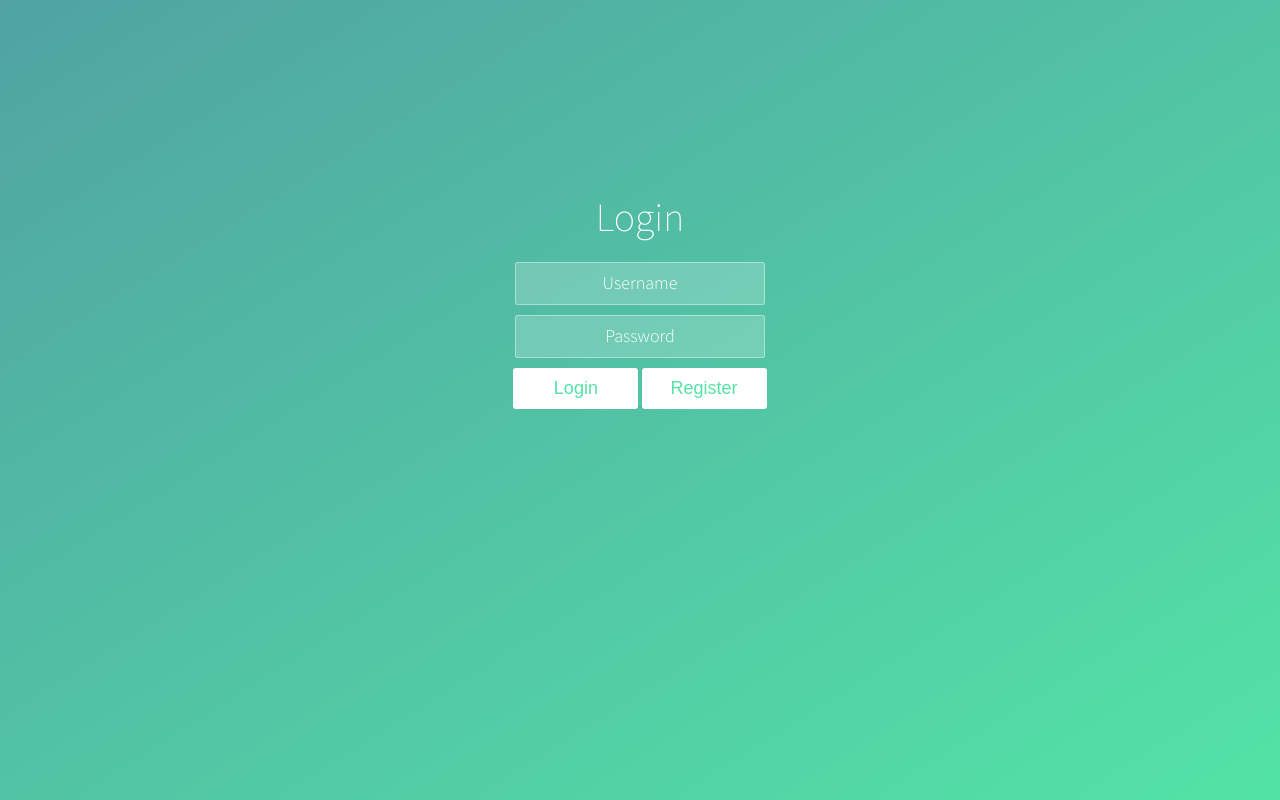
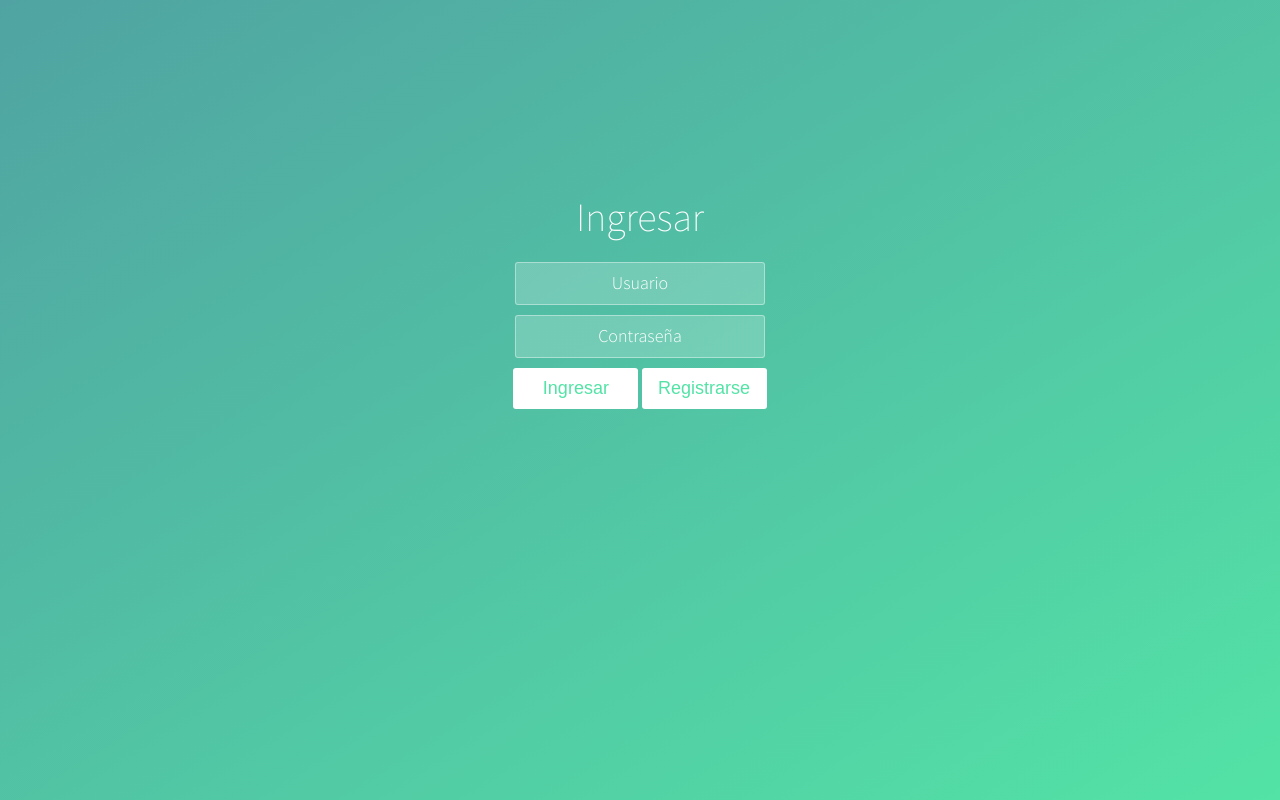
Before and after one commit to Fasctrox/LumenCap, a Django app: page / in a window 1280 px wide. Run offline with Django 3.2, Linux system fonts and the light colour scheme.

Commit message:
second commit

```diff
--- a/blog/settings.py
+++ b/blog/settings.py
@@ -43,10 +43,10 @@ INSTALLED_APPS = [
 ]
 
 MIDDLEWARE_CLASSES = [
+    'django.middleware.csrf.CsrfViewMiddleware',
     'django.middleware.security.SecurityMiddleware',
     'django.contrib.sessions.middleware.SessionMiddleware',
     'django.middleware.common.CommonMiddleware',
-    'django.middleware.csrf.CsrfViewMiddleware',
     'django.contrib.auth.middleware.AuthenticationMiddleware',
     'django.contrib.auth.middleware.SessionAuthenticationMiddleware',
     'django.contrib.messages.middleware.MessageMiddleware',
--- a/login/views.py
+++ b/login/views.py
@@ -1,7 +1,6 @@
 from django.shortcuts import render
 
 # Create your views here.
-#views.py
 from login.forms import *
 from django.contrib.auth.decorators import login_required
 from django.contrib.auth import logout
--- a/templates/base.html
+++ b/templates/base.html
@@ -1,4 +1,3 @@
-<!-- base.html -->
 <!DOCTYPE html PUBLIC "-//W3C//DTD XHTML 1.0 Transitional//EN" "http://www.w3.org/TR/xhtml1/DTD/xhtml1-transitional.dtd">
 {% load staticfiles %}
 <html>
--- a/templates/home.html
+++ b/templates/home.html
@@ -1,5 +1,3 @@
-<!-- home.html -->
-
 {% extends "base.html" %}
 {% load staticfiles %}
 {% block title %}Welcome to Django{% endblock %}
--- a/templates/registration/login.html
+++ b/templates/registration/login.html
@@ -1,28 +1,16 @@
-<!-- login.html -->
 {% extends "base.html" %}
-{% block title %}Login{% endblock %}
-{% block head %}Login{% endblock %}
+{% block title %}Ingresar{% endblock %}
+{% block head %}Ingresar{% endblock %}
 {% block content %}
     {% if form.errors %}
-        <p>Your username and password didn't match. Please try again.</p>
+        <p>El ususario o la contraseña no son correctos. Porfavor, intenta de nuevo.</p>
     {% endif %}
 
-    <!--
-    <form method="post" action=".">{% csrf_token %}
-        <table border="0">
-            <tr><th><label for="id_username">Username:</label></th><td>{{ form.username }}</td></tr>
-            <tr><th><label for="id_password">Password:</label></th><td>{{ form.password }}</td></tr>
-        </table>
-        <input type="submit" value="Login" />
-        <input type="hidden" name="next" value="/home" />
-    </form>
-    <a href="/register">Register</a>
--->
     <form class="form" method="post" action="." >{% csrf_token %}
-        <input type="text" placeholder="Username" name="username">
-        <input type="password" placeholder="Password" name="password">
-        <button type="submit"  value="Login" id="login-button">Login</button>
-        <button type="button" onclick="window.location.href='/register/' ">Register</button>
+        <input type="text" placeholder="Usuario" name="username">
+        <input type="password" placeholder="Contraseña" name="password">
+        <button type="submit"  value="Login" id="login-button">Ingresar</button>
+        <button type="button" onclick="window.location.href='/register/' ">Registrarse</button>
         <input type="hidden" name="next" value="/home" />
     </form>
 
```
Also changed, not shown: templates/registration/register.html (+7 -6 lines), templates/registration/success.html (+4 -5 lines), db.sqlite3, login/forms.py (line endings or trailing spaces), 3 other files.
